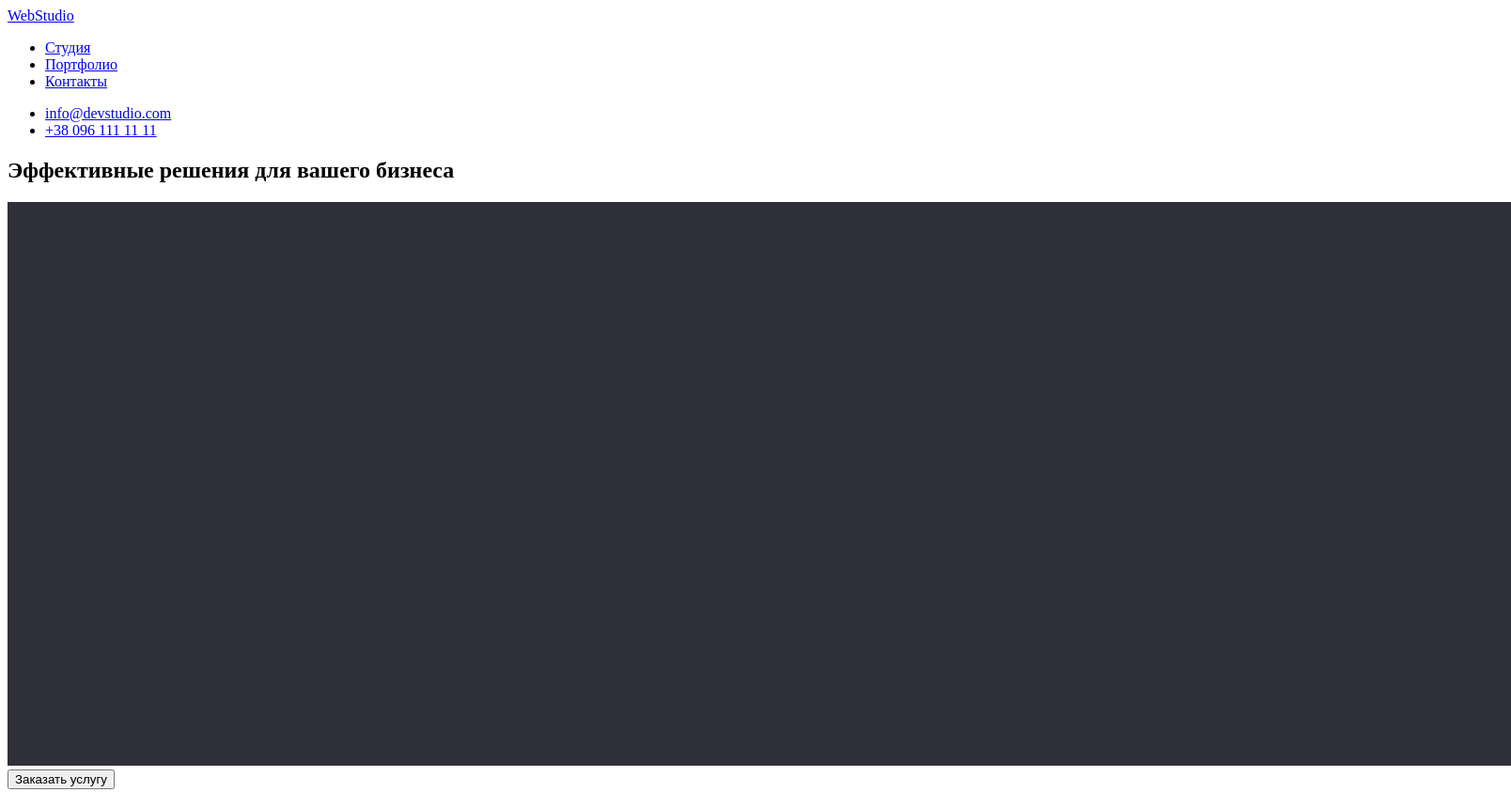
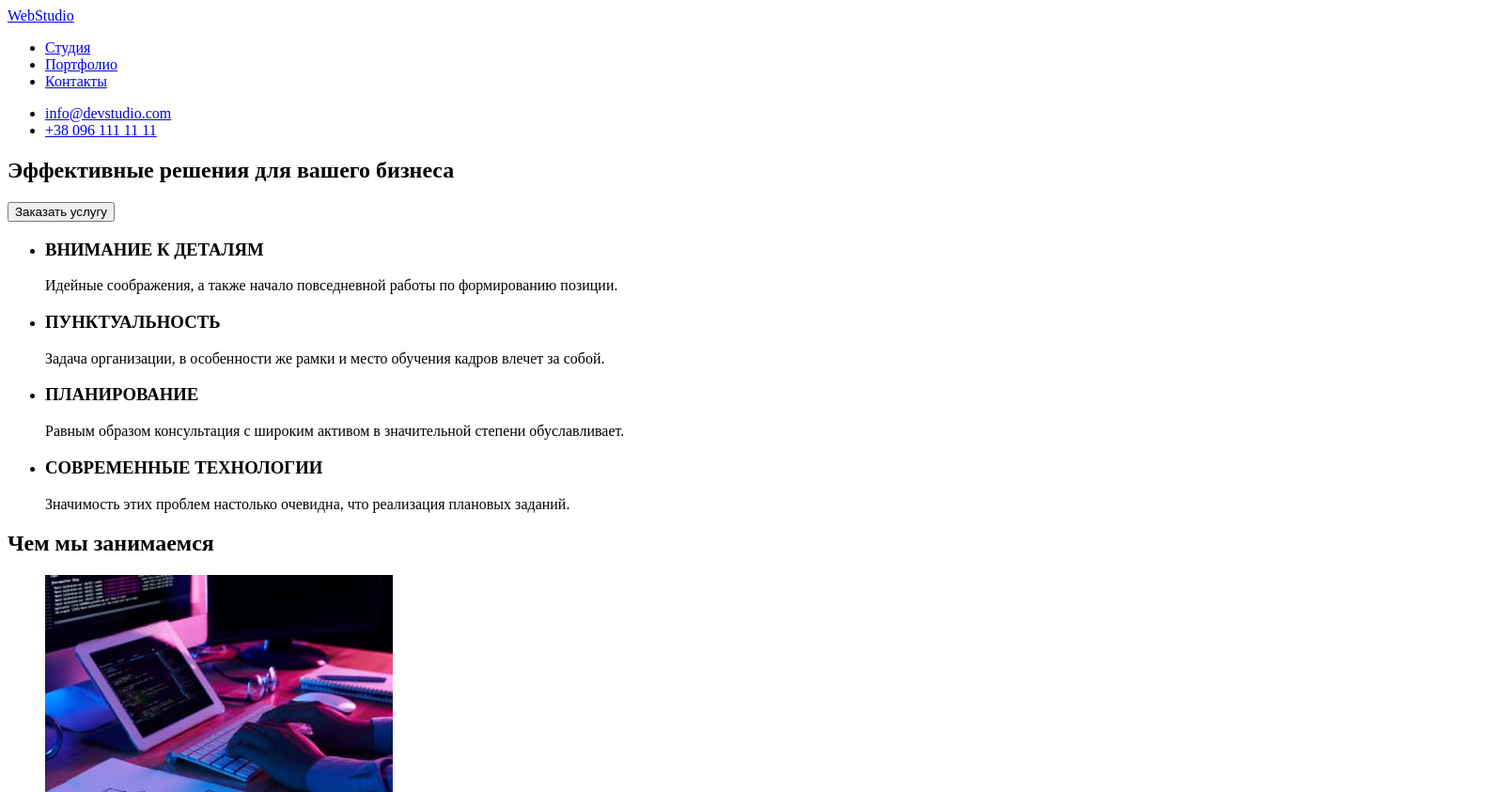
Before and after one commit to whiteroma/goit-markup-hw-01, a plain HTML site: page index.html in a window 1280 px wide. Shown: the top 843 px of the page at 94% size, 1608 px wide, since content can reach past the window. Drawn offline with Linux system fonts and the light colour scheme.

Commit message:
Update index.html

```diff
--- a/index.html
+++ b/index.html
@@ -24,12 +24,6 @@
     <main>
       <section>
         <h1>Эффективные решения для вашего бизнеса</h1>
-        <img
-          width="1600"
-          height="600"
-          src="images/Bg.jpg"
-          alt="Эффективные решения для вашего бизнеса"
-        />
         <button type="button">Заказать услугу</button>
       </section>
       <section>
```
